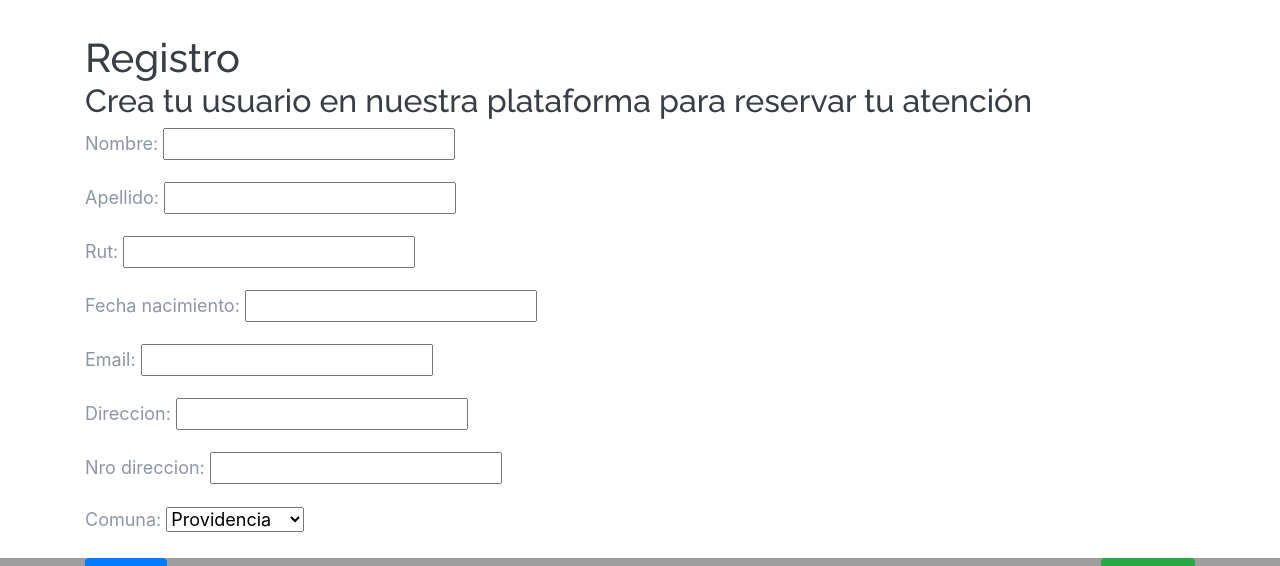
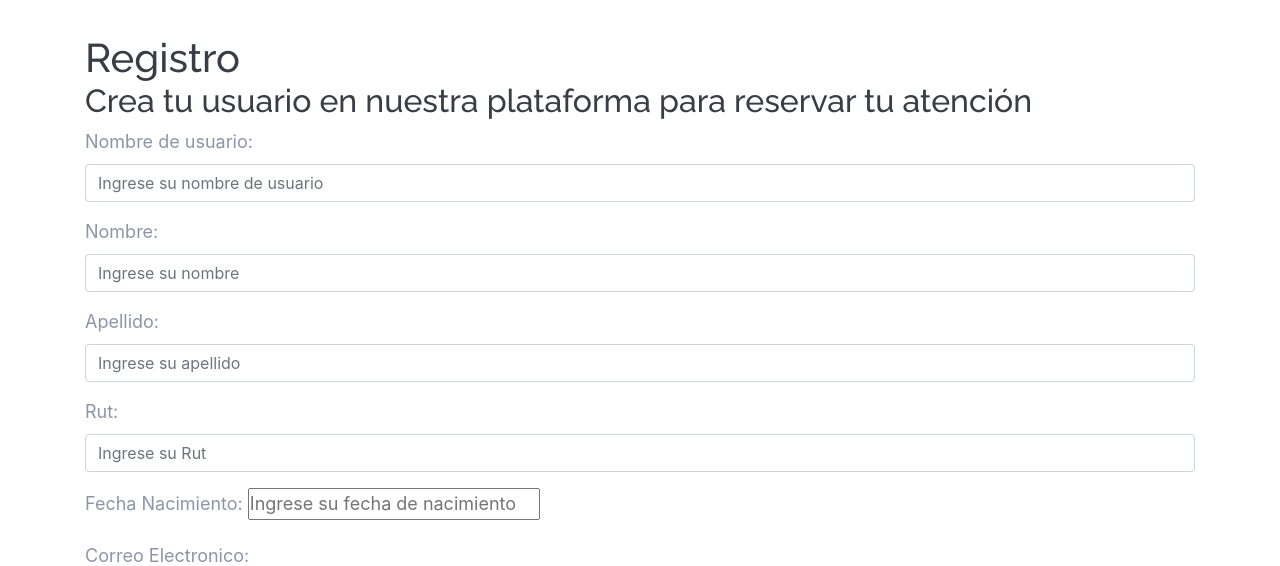
Before and after one commit to Denisse-bot/tutorial, a Django app: page /crear_usuario/ in a window 1280 px wide. Shown: the part 172-738 px from the top of the page. Run offline with Django 3.2, Linux system fonts and the light colour scheme; some libraries are stand-ins or nearby versions; grey boxes are pictures that could not be loaded.

Commit message:
se crea formulario de login y usuario personalizado

```diff
--- a/ABAE/urls.py
+++ b/ABAE/urls.py
@@ -14,11 +14,17 @@ Including another URLconf
     2. Add a URL to urlpatterns:  path('blog/', include('blog.urls'))
 """
 from django.contrib import admin
+from django.contrib.auth import login, logout
+from django.contrib.auth.decorators import login_required
 from django.urls import path
 from django.urls.conf import include
+from core.views import Login, logoutUsuario
 
 urlpatterns = [
     path('admin/', admin.site.urls),
     path('core/', include(('core.urls', 'core'))),
     path('', include('core.urls')),
+    path('login/',Login.as_view(),name='login'),
+    path('logout/',login_required(logoutUsuario),name='logout'),
+
 ]
--- a/core/forms.py
+++ b/core/forms.py
@@ -1,12 +1,42 @@
 from django import forms
+from django.contrib.auth.password_validation import password_changed
 from django.db import models
 from django.db.models import fields
+from django import forms
+from django.contrib.auth.forms import AuthenticationForm
+from django.forms import widgets
 from .models import Atencion, Reserva, Usuario
 
+class FormularioLogin(AuthenticationForm):
+    def __init__(self,*args,**kwargs):
+        super(FormularioLogin, self).__init__(self,*args, **kwargs)
+        self.fields['username'].widget.attrs['class'] = 'form-control'
+        self.fields['username'].widget.attrs['placeholder'] = 'Nombre de Usuario'
+        self.fields['password'].widget.attrs['class'] = 'form-control'
+        self.fields['password'].widget.attrs['placeholder'] = 'Contrasena'
+
 class UsuarioForm(forms.ModelForm):
+    password1 = forms.CharField(label='Contraseña',widget=forms.PasswordInput(
+        attrs={
+            'class': 'form-control',
+            'placeholder': 'ingrese su contraseña',
+            'id':'password1',
+            'required':'required',
+        }
+    ))
+    password2 = forms.CharField(label='Contraseña de confirmación',widget=forms.PasswordInput(
+        attrs={
+            'class': 'form-control',
+            'placeholder': 'ingrese su contraseña',
+            'id':'password2',
+            'required':'required',
+        }
+    ))
+
     class Meta:
         model = Usuario
         fields = [
+        'username',
         'nombre',
         'apellido',
         'rut',
@@ -16,6 +46,65 @@ class UsuarioForm(forms.ModelForm):
         'nro_direccion',
         'comuna'
         ]
+        widgets = {
+            'username': forms.TextInput(
+                attrs={
+                    'class': 'form-control',
+                    'placeholder':'Ingrese su nombre de usuario',
+                }
+            ),
+            'nombre': forms.TextInput(
+                attrs={
+                    'class': 'form-control',
+                    'placeholder':'Ingrese su nombre',
+                }
+            ),
+            'apellido': forms.TextInput(
+                attrs={
+                    'class': 'form-control',
+                    'placeholder':'Ingrese su apellido',
+                }
+            ),
+            'rut': forms.TextInput(
+                attrs={
+                    'class': 'form-control',
+                    'placeholder':'Ingrese su Rut',
+                }
+            ),
+            'fecha_nacimiento': forms.DateInput(
+                attrs={
+                    'class': 'datepicker',
+                    'placeholder':'Ingrese su fecha de nacimiento',
+                }
+            ),
+            'email': forms.EmailInput(
+                attrs={
+                    'class': 'form-control',
+                    'placeholder':'Ingrese su email',
+                }
+            ),
+            'direccion': forms.TextInput(
+                attrs={
+                    'class': 'form-control',
+                    'placeholder':'Ingrese su dirección',
+                }
+            ),
+            'nro_direccion': forms.TextInput(
+                attrs={
+                    'class': 'form-control',
+                    'placeholder':'Ingrese su nro de direccion',
+                }
+            ),
+            'comuna': forms.NumberInput(
+
+            ),
+            'username': forms.TextInput(
+                attrs={
+                    'class': 'form-control',
+                    'placeholder':'Ingrese su nombre de usuario',
+                }
+            ),
+        }
 
 class ReservaForm(forms.ModelForm):
 
@@ -27,6 +116,29 @@ class ReservaForm(forms.ModelForm):
             'sucursal',
             'usuario'
         ]
+        widgets = {
+            'especialidad': forms.TextInput(
+                attrs={
+                    'class': 'form-control',
+                    'placeholder':'Ingrese su especialidad',
+                }
+            ),
+            'dia_reservado': forms.DateTimeInput(
+                attrs={
+                    'class': 'form-control',
+                    'placeholder':'Ingrese su día a reservar',
+                }
+            ),
+            'sucursal': forms.NumberInput(
+
+            ),
+            'usuario.nombre, usuario.apellido': forms.TextInput(
+                attrs={
+                    'class': 'form-control',
+                    'placeholder':'Ingrese su usuario',
+                }
+            )
+        }
 
 class AtencionForm(forms.ModelForm):
     class Meta:
--- a/core/models.py
+++ b/core/models.py
@@ -2,39 +2,84 @@ from typing import OrderedDict
 from django.db import models
 from django.db.models.base import Model
 from django.db.models.deletion import CASCADE
-from django.db.models.fields import AutoField
+from django.db.models.fields import AutoField, EmailField
+from django.contrib.auth.models import AbstractBaseUser, BaseUserManager
 
 # Create your models here.
 
-class Usuario(models.Model):
+class UsuarioManager(BaseUserManager):
+    def create_user(self,username,email,nombre,apellido,rut,fecha_nacimiento,direccion,nro_direccion,comuna=None, password=None):
+        if not email:
+            raise ValueError('El usuario debe ingresar un correo electronico')
+
+        usuario = self.model(
+            username = username,
+            email = self.normalize_email(email),
+            nombre = nombre,
+            apellido = apellido,
+            rut = rut,
+            fecha_nacimiento = fecha_nacimiento,
+            direccion = direccion,
+            nro_direccion = nro_direccion,
+            comuna = comuna
+        )
+        usuario.set_password(password)
+        usuario.save()
+        return usuario
+
+    def create_superuser(self,username,email,nombre,apellido,rut,fecha_nacimiento,direccion,nro_direccion,comuna=None, password= None):
+        usuario = self.create_user(
+            username = username,
+            email = email,
+            nombre = nombre,
+            apellido = apellido,
+            rut = rut,
+            fecha_nacimiento = fecha_nacimiento,
+            direccion = direccion,
+            nro_direccion = nro_direccion,
+            comuna = comuna,
+            password = password
+        )
+        usuario.usuario_administrador = True
+        usuario.save()
+        return usuario
+
+class Usuario(AbstractBaseUser):
     comuna_list = (
         (1, 'Providencia'),
         (2, 'San Bernardo'),
         (3, 'La Serena'),
         (4, 'Temuco')
     )
-    id = models.AutoField(primary_key= True)
-    nombre=models.CharField(max_length=50)
-    apellido=models.CharField(max_length=50)
-    rut=models.CharField(max_length=15, unique=True, blank=True, null=True)
-    fecha_nacimiento=models.DateField( blank=True, null=True)
-    email=models.EmailField(max_length=50, unique=True, blank=True, null=True)
-    direccion=models.CharField(max_length=50, blank=True, null=True)
-    nro_direccion=models.IntegerField( blank=True, null=True)
+    username=models.CharField('Nombre de usuario', max_length=100, unique=True)
+    email=models.EmailField('Correo Electronico',max_length=50, unique=True, blank=True, null=True)
+    nombre=models.CharField('Nombre',max_length=50)
+    apellido=models.CharField('Apellido',max_length=50)
+    rut=models.CharField('Rut',max_length=15, unique=True, blank=True, null=True)
+    fecha_nacimiento=models.DateField('Fecha Nacimiento', blank=True, null=True)
+    direccion=models.CharField('Dirección',max_length=50, blank=True, null=True)
+    nro_direccion=models.IntegerField('Nro Direccion', blank=True, null=True)
     comuna=models.IntegerField(choices=comuna_list, default=1, blank=True, null=True)
     usuario_activo = models.BooleanField(default=True)
     usuario_administrador = models.BooleanField(default=False)
     fecha_creacion = models.DateField('Fecha de creación', auto_now=True,auto_now_add=False)
+    objects = UsuarioManager()
 
+    USERNAME_FIELD = 'username'
+    REQUIRED_FIELDS = ['email','nombre','apellido','rut','fecha_nacimiento','direccion','nro_direccion','comuna']
 
-    class Meta:
-        verbose_name = 'Usuario'
-        verbose_name_plural = 'Usuarios'
-        ordering = ['comuna']
+    def __str__(self):
+        return f'Usuario {self.email}'
 
+    def has_perm(self,perm,obj = None):
+        return True
 
-    def _str_(self):
-        return self.nombre
+    def has_module_perms(self,app_label):
+        return True
+
+    @property
+    def is_staff(self):
+        return self.usuario_administrador
 
 class Reserva(models.Model):
     id = models.AutoField(primary_key= True)
--- a/core/templates/core/base.html
+++ b/core/templates/core/base.html
@@ -103,10 +103,10 @@
 												<a class="page-scroll" href="#blog">Centros</a>
 											</li>
 											<li class="nav-item">
-												<a href="{% url 'crear_usuario'%}">Registrate</a>
+												<a href="{% url 'crear_usuario' %}">Registrate</a>
 											</li>
 											<li class="nav-item">
-												<a href="#">Ingresa</a>
+												<a href="{% url 'login' %}">Ingresa</a>
 											</li>
 										</ul>
 									</div> <!-- navbar collapse -->
--- a/core/urls.py
+++ b/core/urls.py
@@ -1,5 +1,6 @@
 from django.urls import path
 from .views import crearReserva, editarReserva,eliminarReserva, home, crearUsuario, editarUsuario, listadoUsuarios, eliminarUsuario, listadoReservas, listadoAtenciones,actualizarAtencion, crearAtencion, editarAtencion, eliminarAtencion
+from django.contrib.auth.decorators import login_required
 
 urlpatterns = [
     path('', home.as_view(), name = 'home'),
@@ -9,7 +10,7 @@ urlpatterns = [
     path('editar_usuario/<int:id>',editarUsuario,name='editar_usuario'),
     path('eliminar_usuario/<int:id>',eliminarUsuario, name = 'eliminar_usuario'),
 
-    path('crear_reservas/',crearReserva, name='crear_reservas'),
+    path('crear_reservas/',login_required(crearReserva), name='crear_reservas'),
     path('listar_reservas/',listadoReservas.as_view(), name='listar_reservas'),
     path('editar_reserva/<int:id>', editarReserva, name='editar_reserva'),
     path('eliminar_reserva/<int:id>', eliminarReserva, name='eliminar_reserva'),
--- a/core/views.py
+++ b/core/views.py
@@ -1,8 +1,10 @@
 import django
+from django.contrib.auth import login, logout
 from django.db.models.fields import AutoField
 from django.core.exceptions import ObjectDoesNotExist
+from django.http.response import HttpResponseRedirect
 from django.views.generic.base import View
-from django.views.generic.edit import CreateView
+from django.views.generic.edit import CreateView, FormView
 from django.views.generic.list import ListView
 from core import models
 import core
@@ -11,9 +13,37 @@ from core.forms import AtencionForm, UsuarioForm
 from django.shortcuts import redirect, render
 from django.views.generic import TemplateView, ListView, UpdateView, CreateView
 from django.urls import reverse_lazy
-from .forms import ReservaForm, UsuarioForm
+from .forms import FormularioLogin, ReservaForm, UsuarioForm
+
+from django.utils.decorators import method_decorator
+from django.views.decorators.cache import never_cache
+from django.views.decorators.csrf import csrf_protect
 
 # Create your views here.
+
+class Login(FormView):
+    template_name = 'core/login.html'
+    form_class = FormularioLogin
+    success_url = reverse_lazy('home')
+
+    @method_decorator(csrf_protect)
+    @method_decorator(never_cache)
+    def dispatch(self,request,*args,**kwargs):
+        if request.user.is_authenticated:
+            print('que esta pasando')
+            return HttpResponseRedirect(self.get_success_url())
+        else:
+            print('esta todo mal')
+            return super(Login,self).dispatch(request,*args,**kwargs)
+
+    def form_valid(self,form):
+        login(self.request,form.get_user())
+        return super(Login,self).form_valid(form)
+
+def logoutUsuario(request):
+    logout(request)
+    return HttpResponseRedirect('login')
+
 class home(TemplateView):
     template_name = 'core/home.html'
 
```
Also changed, not shown: ABAE/settings.py (+21 -20 lines), core/templates/core/login.html (added, +36 -0 lines), example.txt (+35 -0 lines), core/migrations/0001_initial.py, core/migrations/0002_alter_usuario_username.py (added), core/migrations/0002_auto_20210526_1720.py (deleted), db.sqlite3.
